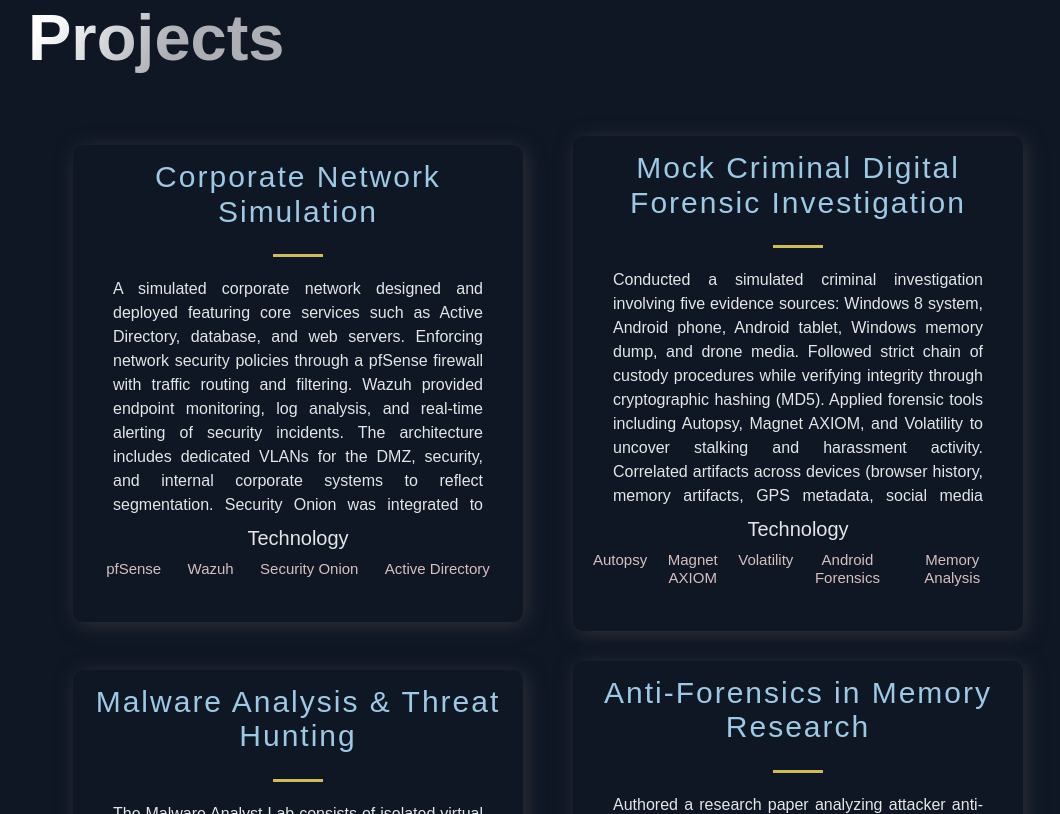
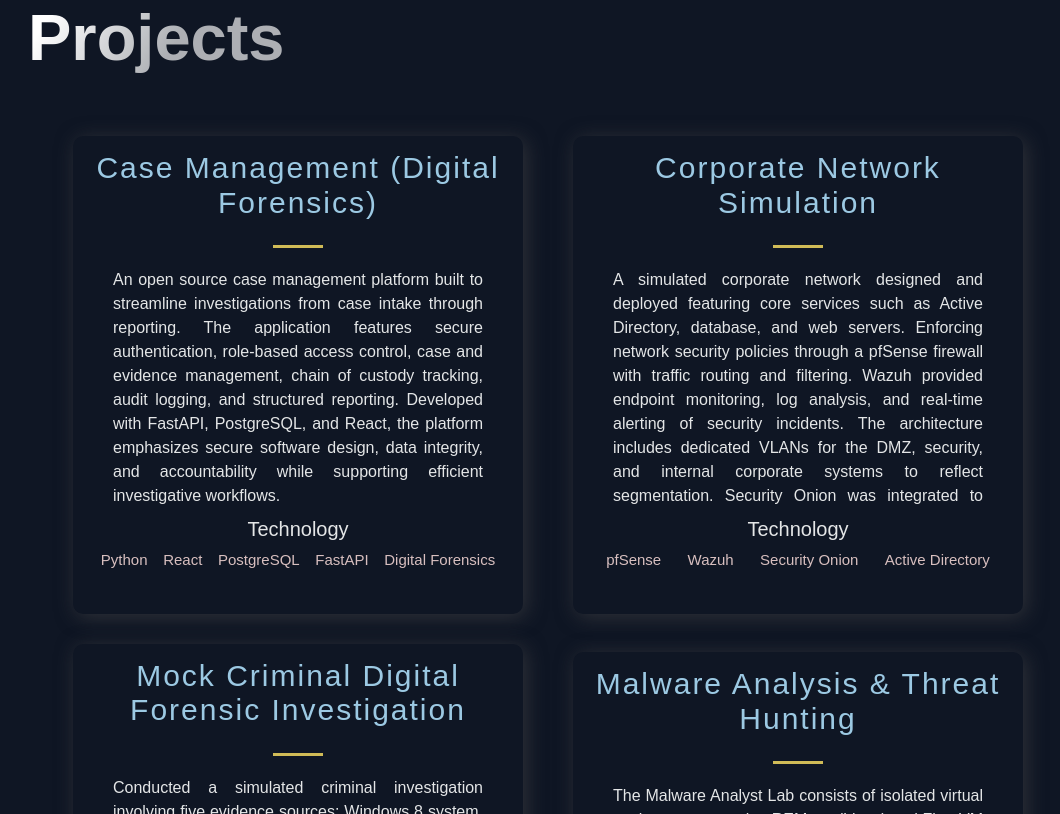
Before and after one commit to JosephHuntley/Portfolio_Updated, a React (Vite) app: page / in a window 1280 px wide. Shown: the part 760-1574 px from the top of the page, without its empty margins (92-1152 px from the left). Built offline with nearby package versions, Linux system fonts and the light colour scheme.

Commit message:
Added case managment project

```diff
--- a/src/constants/constant.js
+++ b/src/constants/constant.js
@@ -1,6 +1,15 @@
 
 
 export const projects = [
+  {
+    id: 8,
+    title: "Case Management (Digital Forensics)",
+    description:
+      "An open source case management platform built to streamline investigations from case intake through reporting. The application features secure authentication, role-based access control, case and evidence management, chain of custody tracking, audit logging, and structured reporting. Developed with FastAPI, PostgreSQL, and React, the platform emphasizes secure software design, data integrity, and accountability while supporting efficient investigative workflows.",
+    tags: ["Python", "React", "PostgreSQL", "FastAPI", "Digital Forensics"],
+    source: "",
+    visit: "",
+  },
   {
     id: 4,
     title: "Corporate Network Simulation",
```
